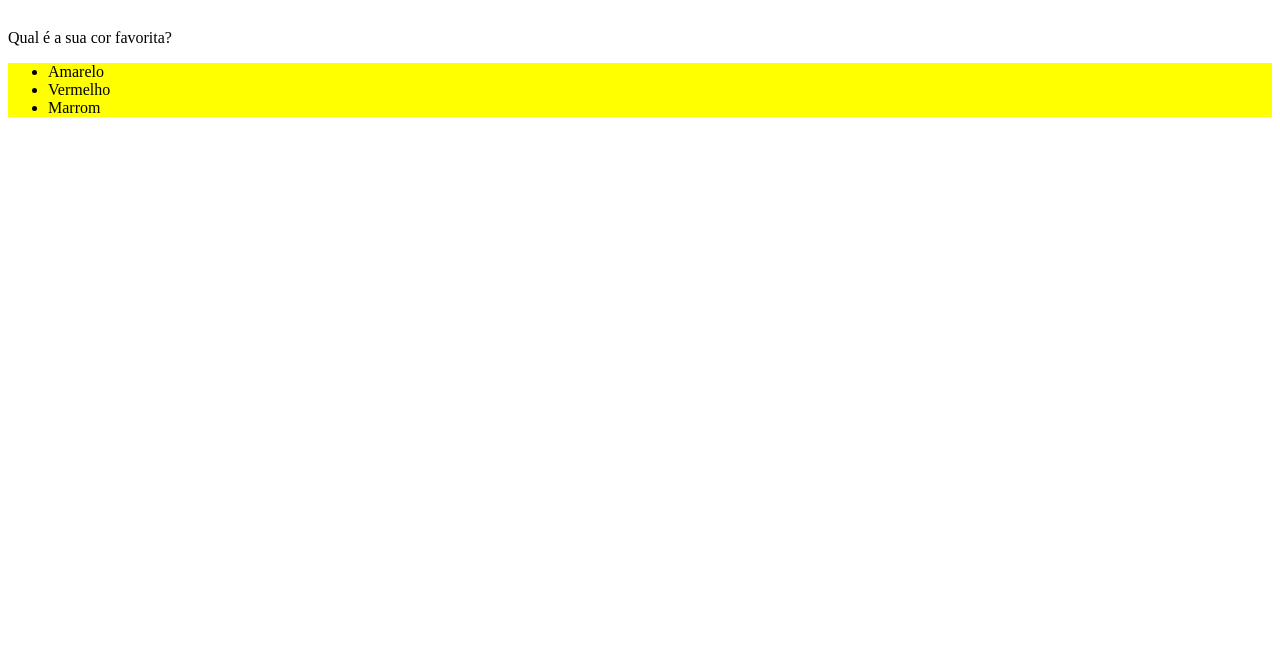
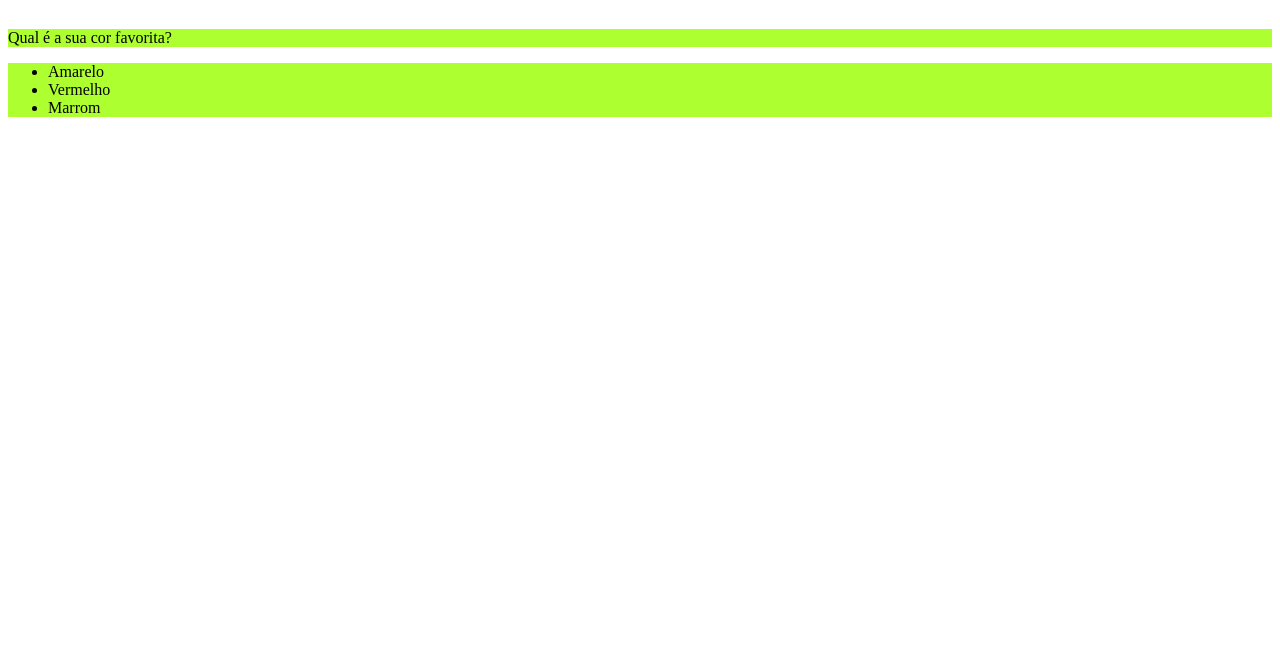
Before and after one commit to rrodrigodlima/trybe-exercicios, a plain HTML site: page fundamentos/bloco-3-introducao-a-html-e-css/dia-1-html-css-estuturas-de-pagina/index.html in a window 1280 px wide. Shown: the part 133-800 px from the top of the page. Drawn offline with Linux system fonts and the light colour scheme.

Commit message:
id lista removido class bgc criada e cor alterada

```diff
--- a/fundamentos/bloco-3-introducao-a-html-e-css/dia-1-html-css-estuturas-de-pagina/index.html
+++ b/fundamentos/bloco-3-introducao-a-html-e-css/dia-1-html-css-estuturas-de-pagina/index.html
@@ -9,16 +9,18 @@
         font-size: 65px;
         color: orange;
       }
-      #lista {
-        background-color: yellow;
+
+      .bgc {
+        background-color: greenyellow;
       }
+
 
     </style>
   </head>
   <body>
   <h1>Exercícios 3.2</h1>
-  <p>Qual é a sua cor favorita?</p>
-  <ul id="lista">
+  <p class="bgc">Qual é a sua cor favorita?</p>
+  <ul class="bgc">
     <li>Amarelo</li>
     <li>Vermelho</li>
     <li>Marrom</li>
```
